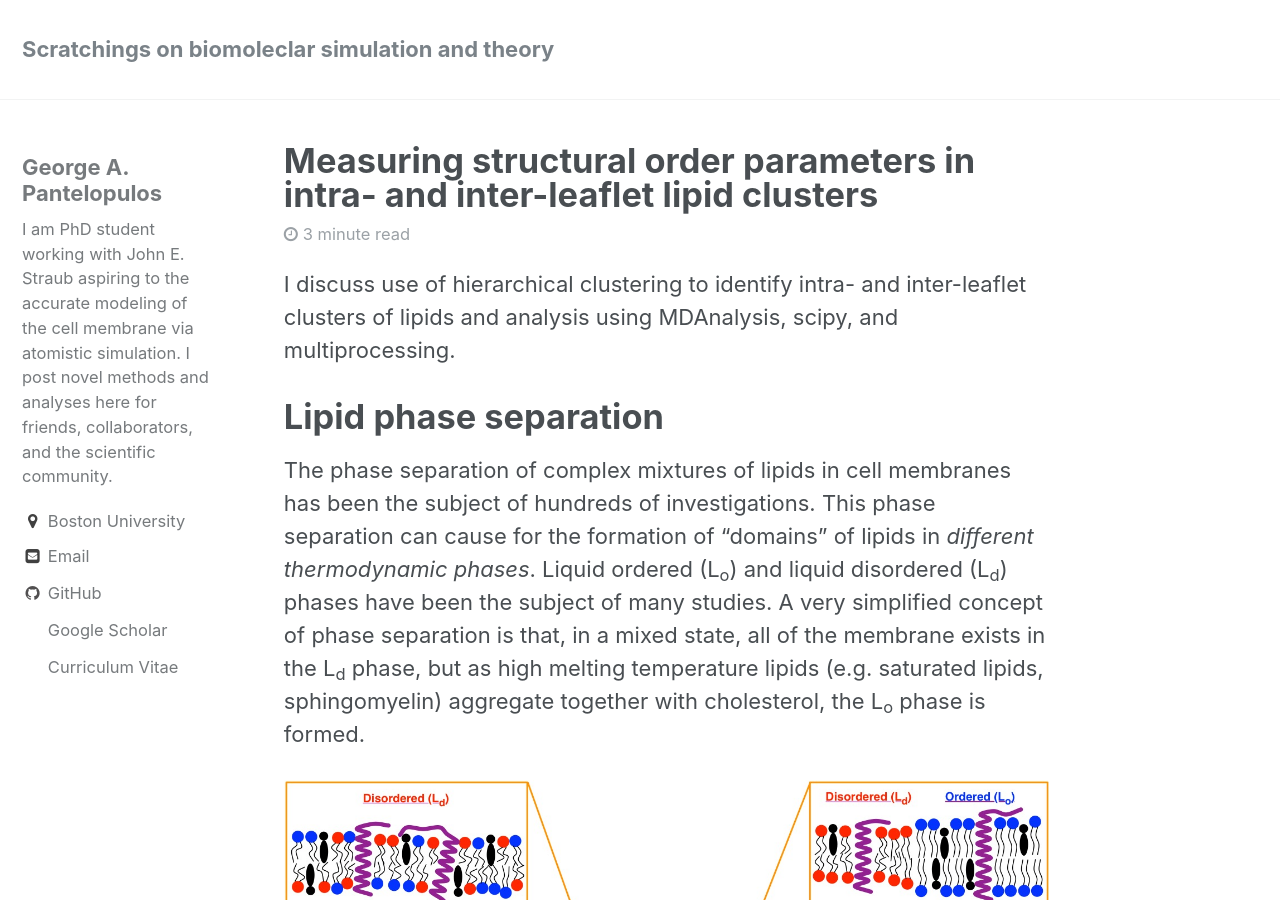
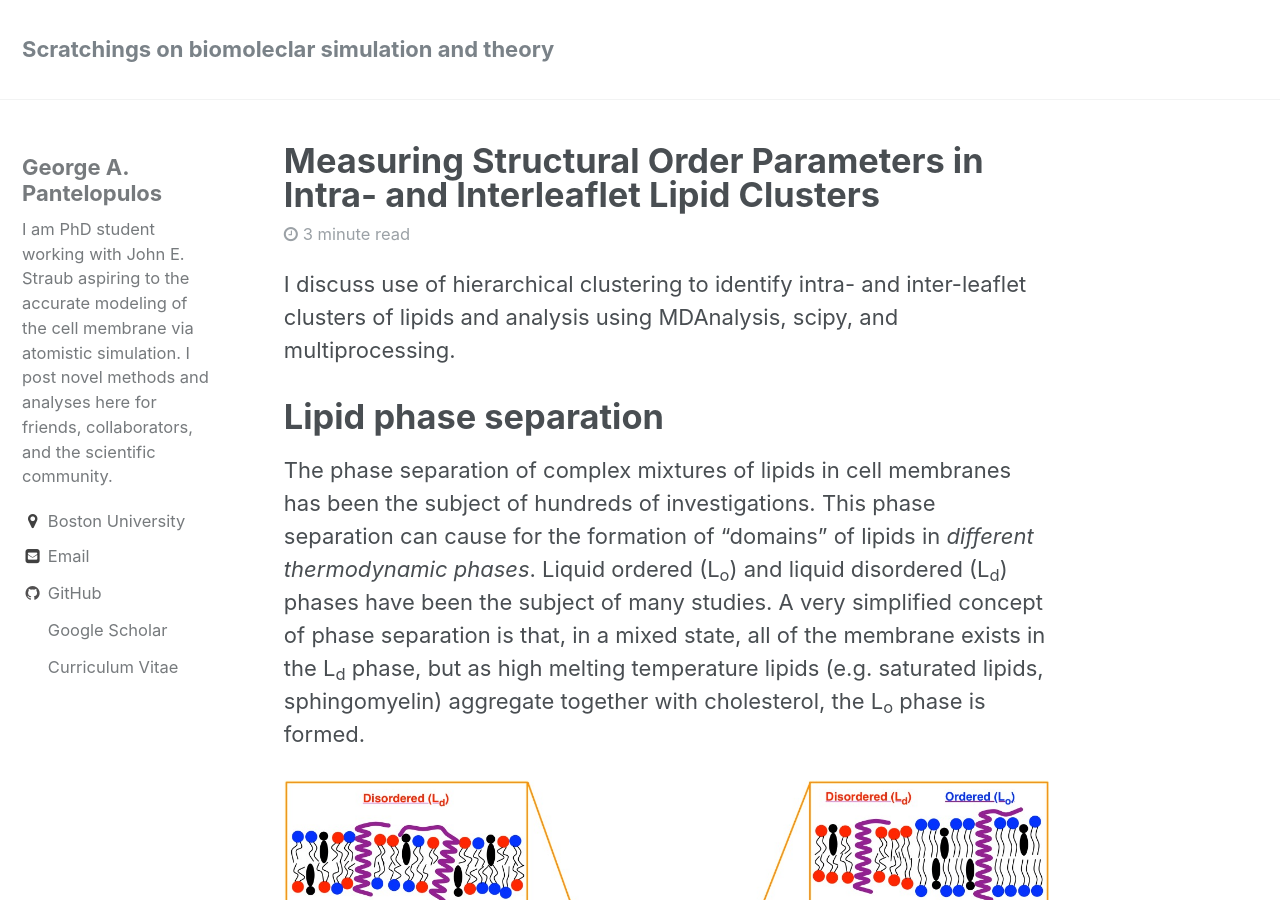
Before and after one commit to gpantel/gpantel.github.io, a Jekyll site: the page built from _posts/2017-06-07-domain_clustering.markdown, in a window 1280 px wide and 900 px high. Built offline with Jekyll 4.4.1, drawn with Linux system fonts in a browser that asks for light colours; formulas are drawn with MathJax 3.

Commit message:
Capitalizing 2nd post's title

```diff
--- a/_posts/2017-06-07-domain_clustering.markdown
+++ b/_posts/2017-06-07-domain_clustering.markdown
@@ -1,6 +1,6 @@
 ---
 layout: single
-title:  'Measuring structural order parameters in intra- and inter-leaflet lipid clusters'
+title:  'Measuring Structural Order Parameters in Intra- and Interleaflet Lipid Clusters'
 date:   2017-06-07 14:20:00 -0400
 categories: analysis-method
 ---
```
